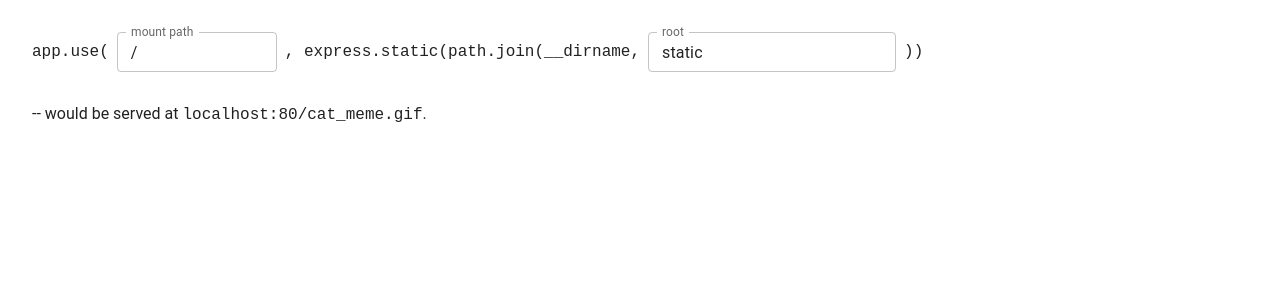
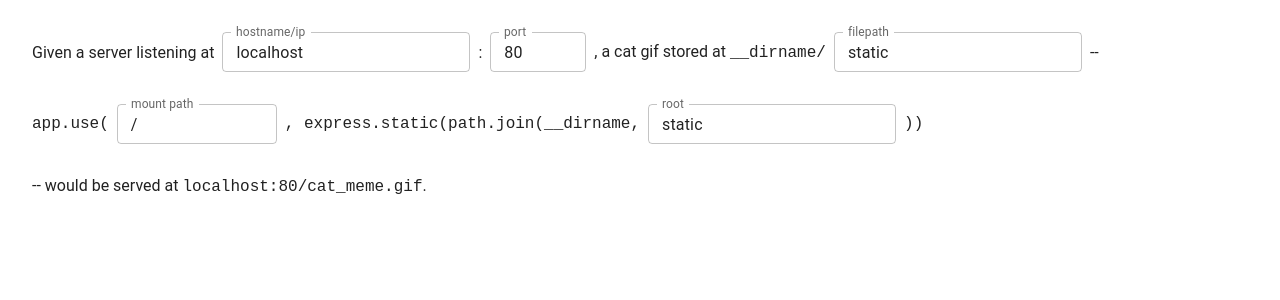
Before and after one commit to tylershelton/staticroutes, a React app: page / in a window 1280 px wide. Shown: the top 300 px of the page. Built offline with nearby package versions, Linux system fonts and the light colour scheme.

Commit message:
Extract section on baseline server setup into its own component

```diff
--- a/client/App.tsx
+++ b/client/App.tsx
@@ -1,6 +1,7 @@
 import { TextField, css } from '@mui/material';
 import { useReducer } from 'react';
 
+import ServerConf from './components/ServerConf';
 import RouteState from './types/RouteState';
 import routeReducer from './reducers/RouteReducer';
 import { RouteContext, RouteDispatchContext } from './RouteContext';
@@ -35,6 +36,7 @@ const App = (): JSX.Element => {
     <main css={globalStyle}>
       <RouteContext.Provider value={routeProps}>
         <RouteDispatchContext.Provider value={dispatch}>
+          <ServerConf />
           <section id='express_static_setup' css={serverSetupStyle}>
             <pre>app.use(</pre>
             <TextField
--- /dev/null
+++ b/client/components/ServerConf.tsx
@@ -0,0 +1,86 @@
+import { TextField, css } from '@mui/material';
+import { useContext } from 'react';
+import { RouteContext, RouteDispatchContext } from '../RouteContext';
+
+const serverSetupStyle = css({
+  margin: '2rem 1rem',
+  display: 'flex',
+  '& p, pre': {
+    whiteSpace: 'nowrap',
+    margin: 'auto 0.5rem'
+  }
+});
+
+// At the time we define RouteDispatchContext, we don't have a dispatch
+// function to pass in as an initial state, so we set its typing to allow
+// for the state to be `null`. In order for us to actually be able to call
+// the function once the app is running without being beset by TypeScript errors,
+// we need to have stripped away that null typing -- useDispatchFromContext
+// does that for us.
+const useDispatchFromContext = () => {
+  const dispatch = useContext(RouteDispatchContext);
+  if (!dispatch) throw new Error('useDispatchFromContext must be used from within a Provider');
+  return dispatch;
+};
+
+const ServerConf = (): JSX.Element => {
+  const { hostname, port, staticDir } = useContext(RouteContext);
+  const dispatch = useDispatchFromContext();
+
+  function handleChangeHostname (event: React.ChangeEvent<HTMLInputElement>): void {
+    dispatch({
+      type: 'changed_hostname',
+      hostname: event.target.value,
+    });
+  }
+
+  function handleChangePort (event: React.ChangeEvent<HTMLInputElement>): void {
+    dispatch({
+      type: 'changed_port',
+      port: event.target.value,
+    });
+  }
+
+  function handleChangeFilepath (event: React.ChangeEvent<HTMLInputElement>): void {
+    dispatch({
+      type: 'changed_staticdir',
+      staticDir: event.target.value,
+    });
+  }
+
+  return (
+    <section id='server_setup' css={serverSetupStyle}>
+      <p>Given a server listening at</p>
+      <TextField
+        id='server_hostname'
+        label='hostname/ip'
+        variant='outlined'
+        defaultValue={hostname}
+        size='small'
+        onChange={handleChangeHostname}
+      />
+      <p>:</p>
+      <TextField
+        id='sever_port'
+        label='port'
+        variant='outlined'
+        defaultValue={port}
+        css={{ width: '6rem' }}
+        size='small'
+        onChange={handleChangePort}
+      />
+      <p>, a cat gif stored at <code>__dirname/</code></p>
+      <TextField
+        id="local_filepath"
+        label="filepath"
+        variant="outlined"
+        defaultValue={staticDir}
+        size='small'
+        onChange={handleChangeFilepath}
+      />
+      <p>--</p>
+    </section>
+  );
+};
+
+export default ServerConf;
```
Lines whose indentation alone changed are shown as unchanged.
